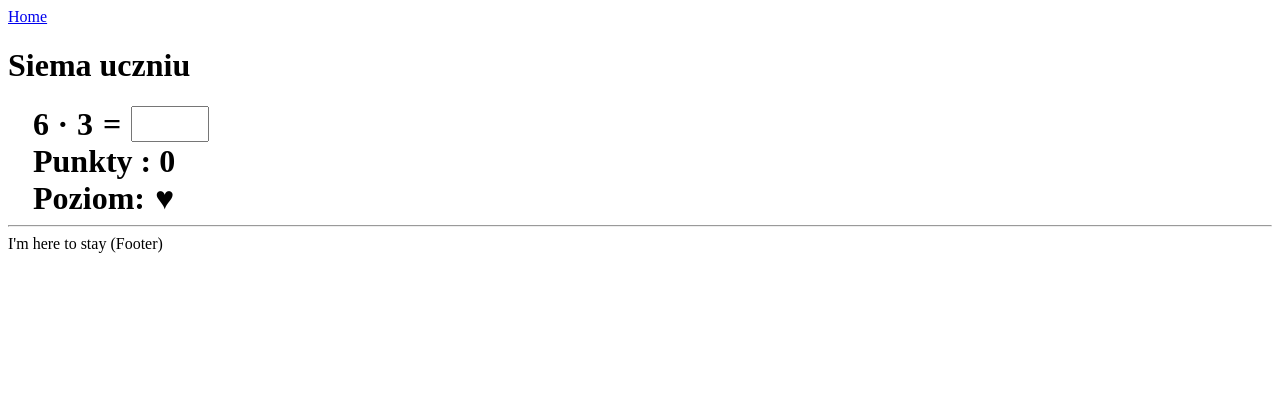
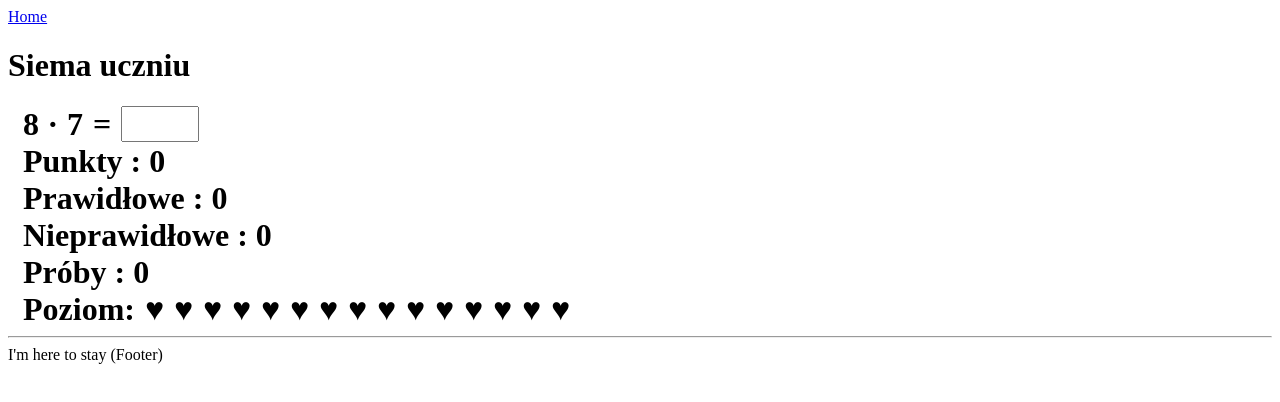
Before and after one commit to jash90/math, a Next.js app: page / in a window 1280 px wide. Shown: the top 402 px of the page. Built offline with nearby package versions, Linux system fonts and the light colour scheme.

Commit message:
new level

```diff
--- a/components/Lvl.tsx
+++ b/components/Lvl.tsx
@@ -6,7 +6,7 @@ type Props = {
 }
 
 const Lvl = ({ level = 1 }: Props) => (
-    <Form>
+    <Form noPadding>
         <Text>{"Poziom:"}</Text>
         {[...Array(level).keys()].map((lvl: any) => {
             return (<Text key={String(lvl)}>{"♥"}</Text>);
--- a/components/StyledComponents.ts
+++ b/components/StyledComponents.ts
@@ -2,8 +2,8 @@ import styled from 'styled-components';
 
 export const Form = styled.div`
 display:flex;
-flex-direction:row;
-margin: 0px 20px;
+flex-direction:${(props:any) => props.column ? "column" : "row"};
+margin: 0px ${(props:any) => props.noPadding ? "0px" : "10px"};
 `
 
 export const Text = styled.span`
--- a/interfaces/enum.ts
+++ b/interfaces/enum.ts
@@ -1,5 +1,6 @@
 export enum GameLevel {
     LOW = 1,
     MID = 5,
-    HIGH =10
+    HIGH =10,
+    VERY_HIGH = 15
 }
--- a/mechanism/multiply.ts
+++ b/mechanism/multiply.ts
@@ -18,6 +18,11 @@ export const generate = (level: GameLevel): Multiply => {
             const factor2: number = Math.floor(Number((Math.random() * 5 + 5).toPrecision(1)));
             return { factor1, factor2, result: factor1 * factor2 };
         }
+        case GameLevel.VERY_HIGH: {
+            const factor1: number = Math.floor(Number((Math.random() * 5 + 5).toPrecision(1)));
+            const factor2: number = Math.floor(Number((Math.random() * 5 + 5).toPrecision(1)));
+            return { factor1, factor2, result: factor1 * factor2 };
+        }
         default: {
             const factor1: number = Math.floor(Number((Math.random() * 10).toPrecision(1)));
             const factor2: number = Math.floor(Number((Math.random() * 10).toPrecision(1)));
--- a/pages/index.tsx
+++ b/pages/index.tsx
@@ -1,16 +1,18 @@
 import Layout from '../components/Layout'
 import { Form, Result, Text } from '../components/StyledComponents';
 import Lvl from '../components/Lvl';
-import { useCallback, useMemo, useRef, useState } from 'react'
+import { useCallback, useEffect, useMemo, useRef, useState } from 'react'
 import { generate } from '../mechanism/multiply';
 import { GameLevel } from '../interfaces/enum';
 
 
 
 const IndexPage = () => {
-  const input = useRef(null);
+  const input: any = useRef();
   const [points, setPoints] = useState(0);
-  const [level, setLevel] = useState(GameLevel.LOW);
+  const [level, setLevel] = useState(GameLevel.VERY_HIGH);
+  const [attempt, setAttempt] = useState(0);
+  const [incorrect, setIncorrect] = useState(0);
 
   const generateLvl = useCallback(() => generate(level), [level]);
 
@@ -18,21 +20,48 @@ const IndexPage = () => {
 
   const onKeyPress = (e: any) => {
     if (e.key === 'Enter' && e.target.value !== "") {
+      setAttempt(attempt + 1)
       if (e.target.value == state.result) {
         setState(generateLvl);
         setPoints(points + 1);
         e.target.value = "";
-        switch (points) {
-          case 50: setLevel(GameLevel.MID); break;
-          case 100: setLevel(GameLevel.HIGH); break;
-        }
       } else {
         if (points < 50) setPoints(points - 1)
         if (points > 50 && points < 100) setPoints(points - 2)
         if (points > 100) setPoints(points - 5)
+        setIncorrect(incorrect + 1)
       }
+      if (points > 50 && points < 100) setLevel(GameLevel.MID);
+      if (points > 100 && points < 150) setLevel(GameLevel.HIGH);
+      if (points > 150) setLevel(GameLevel.HIGH);
     }
   };
+
+  useEffect(() => {
+    const timer = setTimeout(() => {
+      if (level == GameLevel.VERY_HIGH) {
+        setAttempt(attempt + 1)
+        if (input?.current?.value) input.current.value = "";
+        if (input?.current?.value != state.result) {
+          if (points < 50) setPoints(points - 1)
+          if (points > 50 && points < 100) setPoints(points - 2)
+          if (points > 100) setPoints(points - 5)
+          setIncorrect(incorrect + 1)
+          setState(generateLvl);
+        } else {
+          setState(generateLvl);
+          setPoints(points + 1);
+          switch (points) {
+            case 50: setLevel(GameLevel.MID); break;
+            case 100: setLevel(GameLevel.HIGH); break;
+          }
+        }
+
+      }
+    }, 10000);
+
+    return () => clearTimeout(timer);
+  }, [state]);
 
   const Level = useMemo(() => (<Lvl level={level} />), [level])
 
@@ -46,8 +75,14 @@ const IndexPage = () => {
         <Text>{"="}</Text>
         <Result ref={input} onKeyPress={onKeyPress} />
       </Form>
-      <Form><Text>{"Punkty : " + points}</Text></Form>
-      {Level}
+      <Form column>
+        <Text>{"Punkty : " + points}</Text>
+        <Text>{"Prawidłowe : " + (attempt - incorrect)}</Text>
+        <Text>{"Nieprawidłowe : " + incorrect}</Text>
+        <Text>{"Próby : " + attempt}</Text>
+        {Level}
+      </Form>
+
     </Layout>
   );
 }
```
